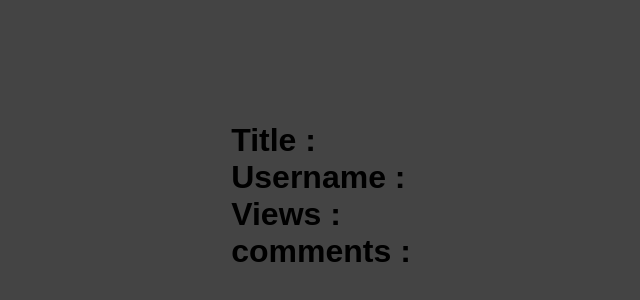
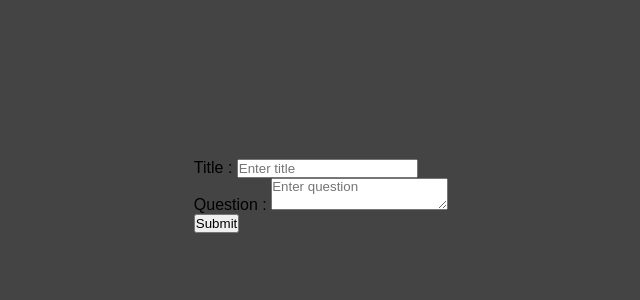
Before and after one commit to jaswant-rajput/gfghackathon, a React (Create React App) app in the folder frontend/: page /forum/createForum in a window 1280 px wide. Shown: the part 204-504 px from the top of the page, without its empty margins (319-959 px from the left). Built offline with nearby package versions, Linux system fonts and the light colour scheme; no server answers.

Commit message:
create post done

```diff
--- a/frontend/src/App.js
+++ b/frontend/src/App.js
@@ -20,6 +20,7 @@
 import Classroom from "./components/common/Classroom";
 import Forum from "./components/common/Forum";
 import IndividualForum from "./components/common/forumComponents/IndividualForum";
+import CreateForum from "./components/common/forumComponents/CreateForum";
 
 import { useState } from "react";
 
@@ -94,7 +95,11 @@
         <Route path="/studentnav" element={<StudentNav />} />
         <Route path="/teachernav" element={<TeacherNav />} />
         <Route path="/classroom" element={<Classroom />} />
+
+        {/* Forum */}
+
         <Route path="/forum" element={<Forum />} />
+        <Route path="/forum/createForum" element={<CreateForum />} />
         <Route path="/forum/:id" element={<IndividualForum />} />
 
       </Routes>
--- a/frontend/src/components/common/Forum.js
+++ b/frontend/src/components/common/Forum.js
@@ -1,31 +1,16 @@
 import React from 'react'
 import "./index.css"
 import ListOfForums from './forumComponents/ListOfForums'
+
+import { useNavigate } from 'react-router-dom'
+
 function Forum() {
 
-  // In Work
-  // const [questions,setQuestions] = React.useState([])
+  const navigate = useNavigate()
 
-  // React.useEffect(()=>{
-  //   const fetchData = async () =>{
-  //       try {
-  //         const response = await fetch("http://localhost:8000/forum");
-  //         if(!response.ok){
-  //           throw new Error(`Http error! Status: ${response.status}`)
-  //         }
-  //         const data = await response.json()
-  //         setQuestions(data)
-  //       }
-  //       catch(err){
-  //         console.error(err)
-  //       }
-  //   }
-
-  //   fetchData()
-  // },[])
-
-  // console.log(questions)
-
+  function handleCreateForumClick(){
+    navigate("/forum/createForum")
+  }
 
   return (
     <>
@@ -35,7 +20,7 @@
             <input type="text" placeholder="Search Community" />
             <i class="fa-solid fa-magnifying-glass"></i>
           </div>
-        <button>Create Post</button>
+        <button onClick={handleCreateForumClick}>Create Post</button>
       </div>
 
       <ListOfForums />
--- /dev/null
+++ b/frontend/src/components/common/forumComponents/CreateForum.js
@@ -0,0 +1,54 @@
+
+
+import { useNavigate } from "react-router-dom"
+
+
+const CreateForum = () => {
+
+    const navigate = useNavigate()
+
+    const handleSubmit = async(event) => {
+        event.preventDefault()
+
+        const title = document.getElementById("title").value
+        const question = document.getElementById("question").value
+
+        const data = {"title":title,"question":question}
+        const url = "http://localhost:8000/forum/createForum"
+        const options = {
+            method:"POST",
+            headers: {
+                'Content-Type':"application/json",
+            },
+            body:JSON.stringify(data)
+        }
+        try {
+            const resposne = await fetch(url,options)
+            const responseData = await resposne.json()
+
+            if (responseData.status === "success") {
+                navigate("/forum")
+            }
+        }
+        catch(err){
+            console.error(err)
+        }
+
+    }
+
+    return (
+        <>
+            <label for="title">Title : </label>
+            <input id="title" type="text" placeholder="Enter title" />
+            <br/>
+
+            <label for="question">Question : </label>
+            <textarea id="question" type="text" placeholder="Enter question" />
+            <br/>
+
+            <button onClick={handleSubmit}>Submit</button>
+        </>
+    )
+}
+
+export default CreateForum
```
Also changed, not shown: 1 other file (tests, documents, lock files or other folders).
